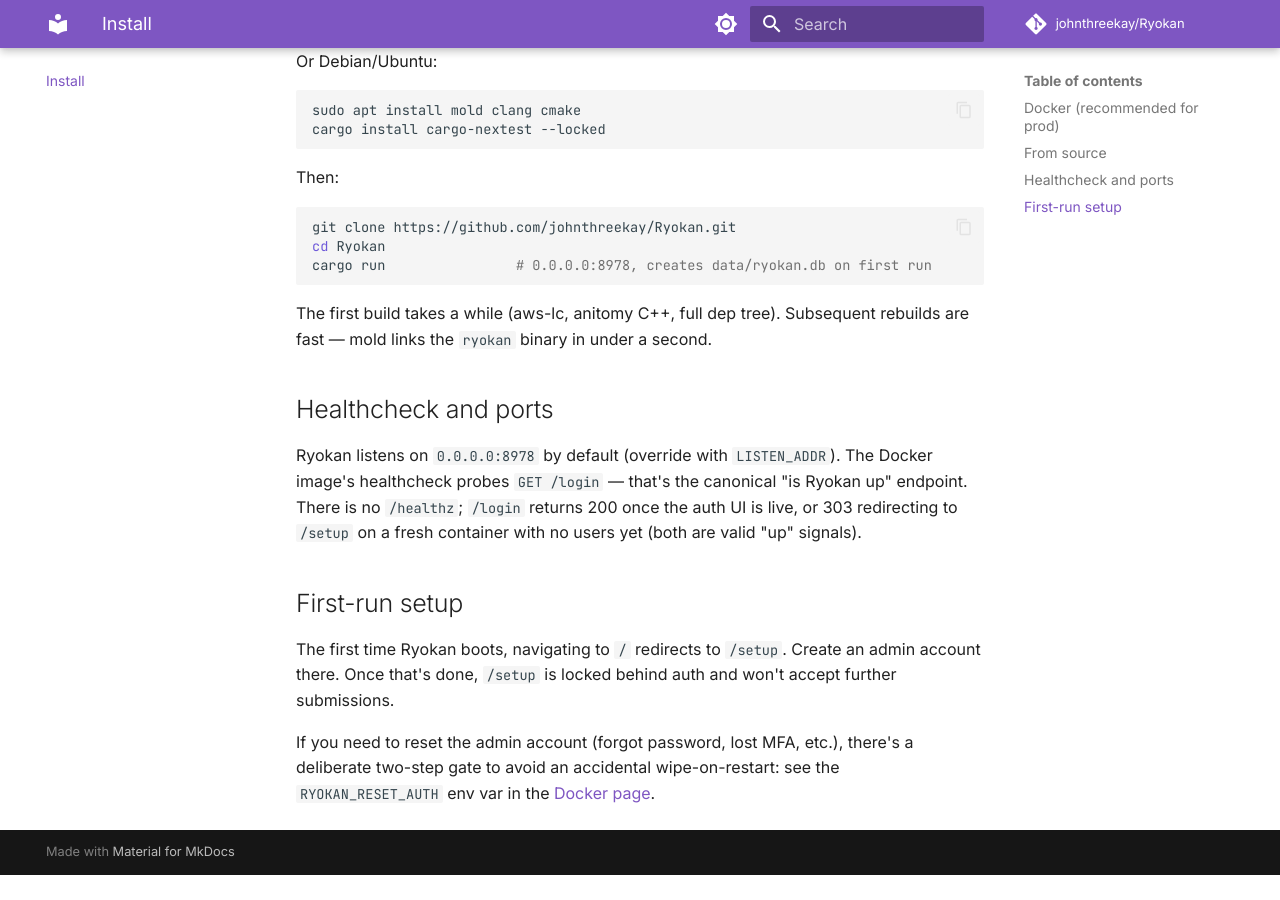
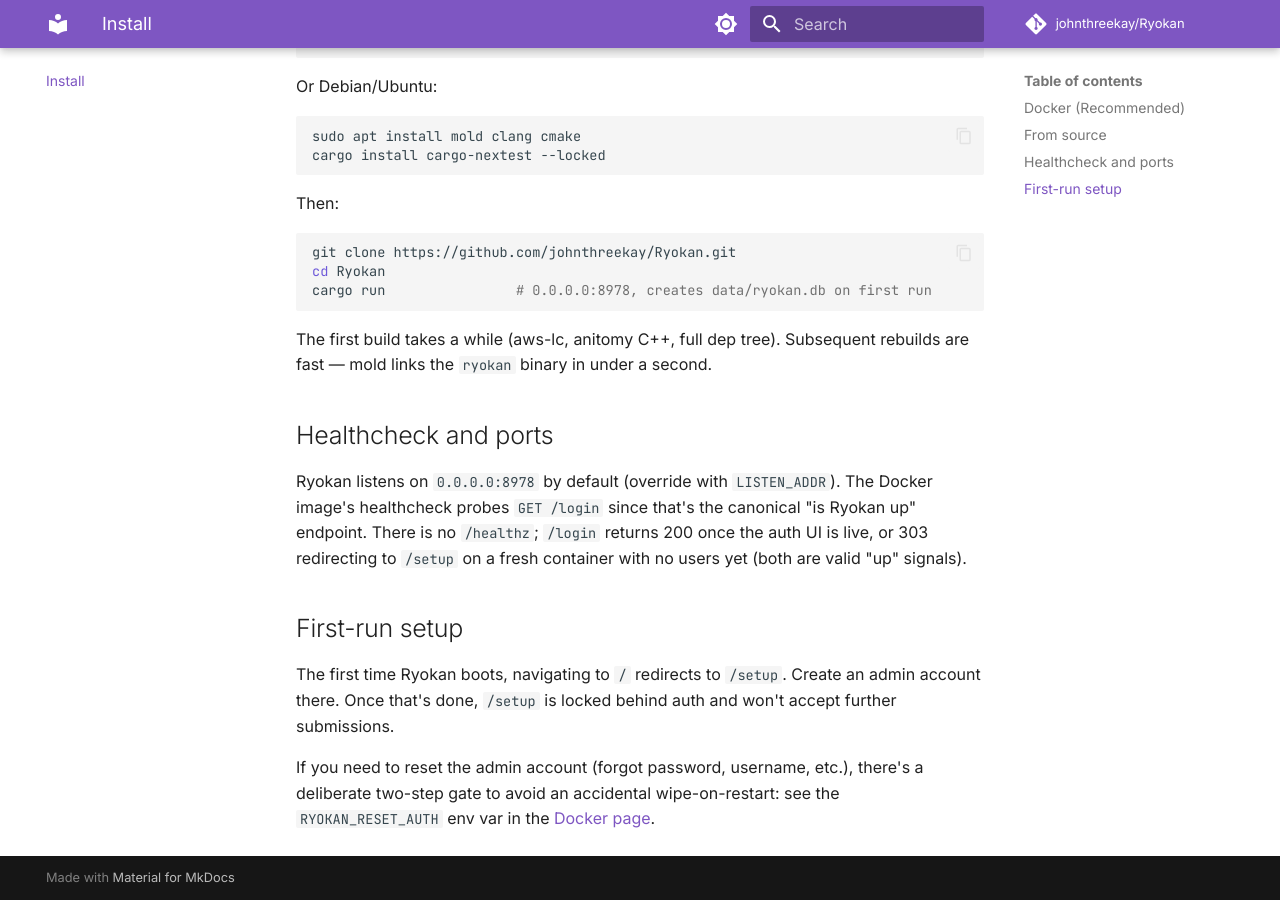
Before and after one commit to abhi1693/Ryokan, an MkDocs documentation site: the page built from docs/install.md, in a window 1280 px wide and 900 px high, scrolled down 1034 px. Built offline with MkDocs 1.6.1 and Material for MkDocs 9.7.7, drawn with Linux system fonts in a browser that asks for light colours; comment, search, counter and statistics services are not loaded; before the commit the page ends 1909 px from its top, so only the background shows below that; some of the changed text lies outside the part shown.

Commit message:
Revise installation options and Docker section
Updated installation instructions for clarity and consistency.

````diff
--- a/docs/install.md
+++ b/docs/install.md
@@ -1,10 +1,10 @@
 # Install
 
-Two paths: build from source for development, or pull the Docker image for prod.
+You have two options for installing Ryokan: pulling the Docker image or building from source.
 
-## Docker (recommended for prod)
+## Docker (Recommended)
 
-The Docker image is published to GHCR on every tag at `ghcr.io/johnthreekay/ryokan:latest`. The repo ships a `docker-compose.yml` you can copy verbatim:
+The Docker image is published to GHCR on every tag at `ghcr.io/johnthreekay/ryokan:latest`. The repo also provides a `docker-compose.yml` you can copy verbatim:
 
 ```sh
 curl -O https://raw.githubusercontent.com/johnthreekay/Ryokan/main/docker-compose.yml
@@ -48,10 +48,10 @@
 
 ## Healthcheck and ports
 
-Ryokan listens on `0.0.0.0:8978` by default (override with `LISTEN_ADDR`). The Docker image's healthcheck probes `GET /login` — that's the canonical "is Ryokan up" endpoint. There is no `/healthz`; `/login` returns 200 once the auth UI is live, or 303 redirecting to `/setup` on a fresh container with no users yet (both are valid "up" signals).
+Ryokan listens on `0.0.0.0:8978` by default (override with `LISTEN_ADDR`). The Docker image's healthcheck probes `GET /login` since that's the canonical "is Ryokan up" endpoint. There is no `/healthz`; `/login` returns 200 once the auth UI is live, or 303 redirecting to `/setup` on a fresh container with no users yet (both are valid "up" signals).
 
 ## First-run setup
 
 The first time Ryokan boots, navigating to `/` redirects to `/setup`. Create an admin account there. Once that's done, `/setup` is locked behind auth and won't accept further submissions.
 
-If you need to reset the admin account (forgot password, lost MFA, etc.), there's a deliberate two-step gate to avoid an accidental wipe-on-restart: see the `RYOKAN_RESET_AUTH` env var in the [Docker page](docker.md#environment-variables).
+If you need to reset the admin account (forgot password, username, etc.), there's a deliberate two-step gate to avoid an accidental wipe-on-restart: see the `RYOKAN_RESET_AUTH` env var in the [Docker page](docker.md#environment-variables).
````
